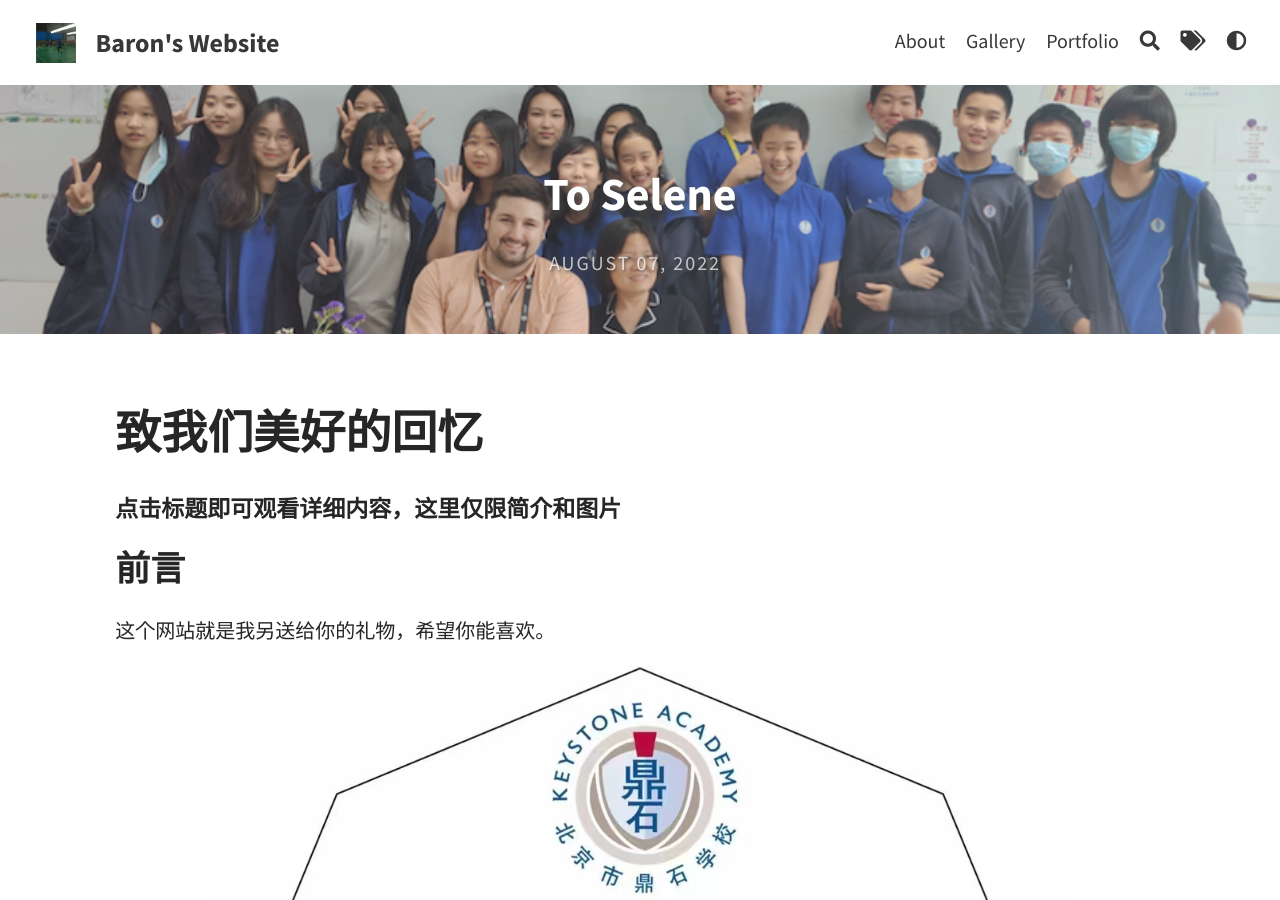
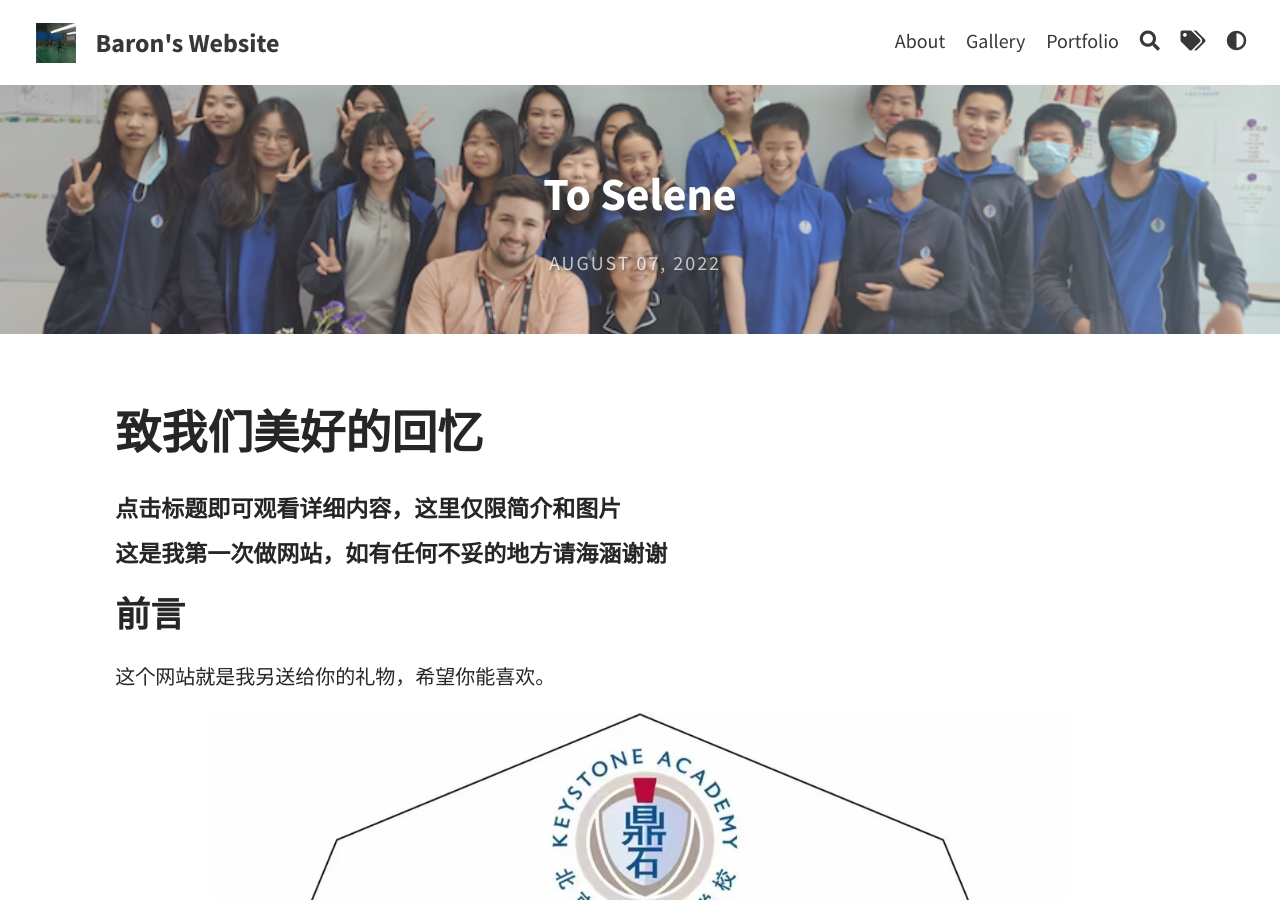
Before and after one commit to BaronLuo2/baronluo2.github.io, a Jekyll site: the page built from _portfolio/To-Selene.md, in a window 1280 px wide and 900 px high. Built offline with Jekyll 4.4.1, drawn with Linux system fonts in a browser that asks for light colours.

Commit message:
last fix

```diff
--- a/_portfolio/To-Selene.md
+++ b/_portfolio/To-Selene.md
@@ -10,6 +10,7 @@ img: "assets/img/portfolio/8Q_class_photo1.jpeg"
 
 # 致我们美好的回忆
 #### **点击标题即可观看详细内容，这里仅限简介和图片**
+#### 这是我第一次做网站，如有任何不妥的地方请海涵谢谢
 
 ## [前言](https://www.luobangyan.cn/portfolio/preface)
 这个网站就是我另送给你的礼物，希望你能喜欢。
```
